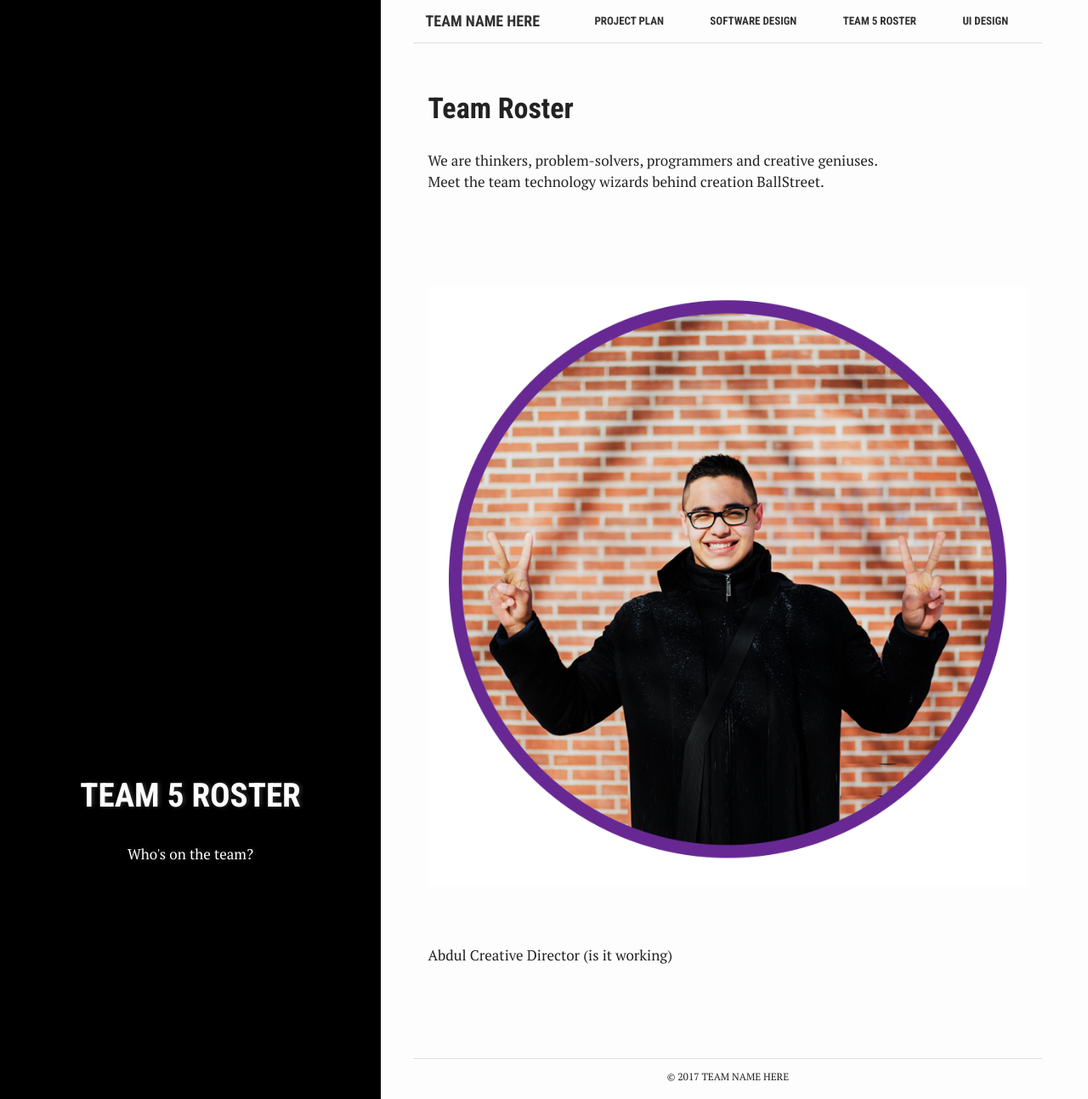
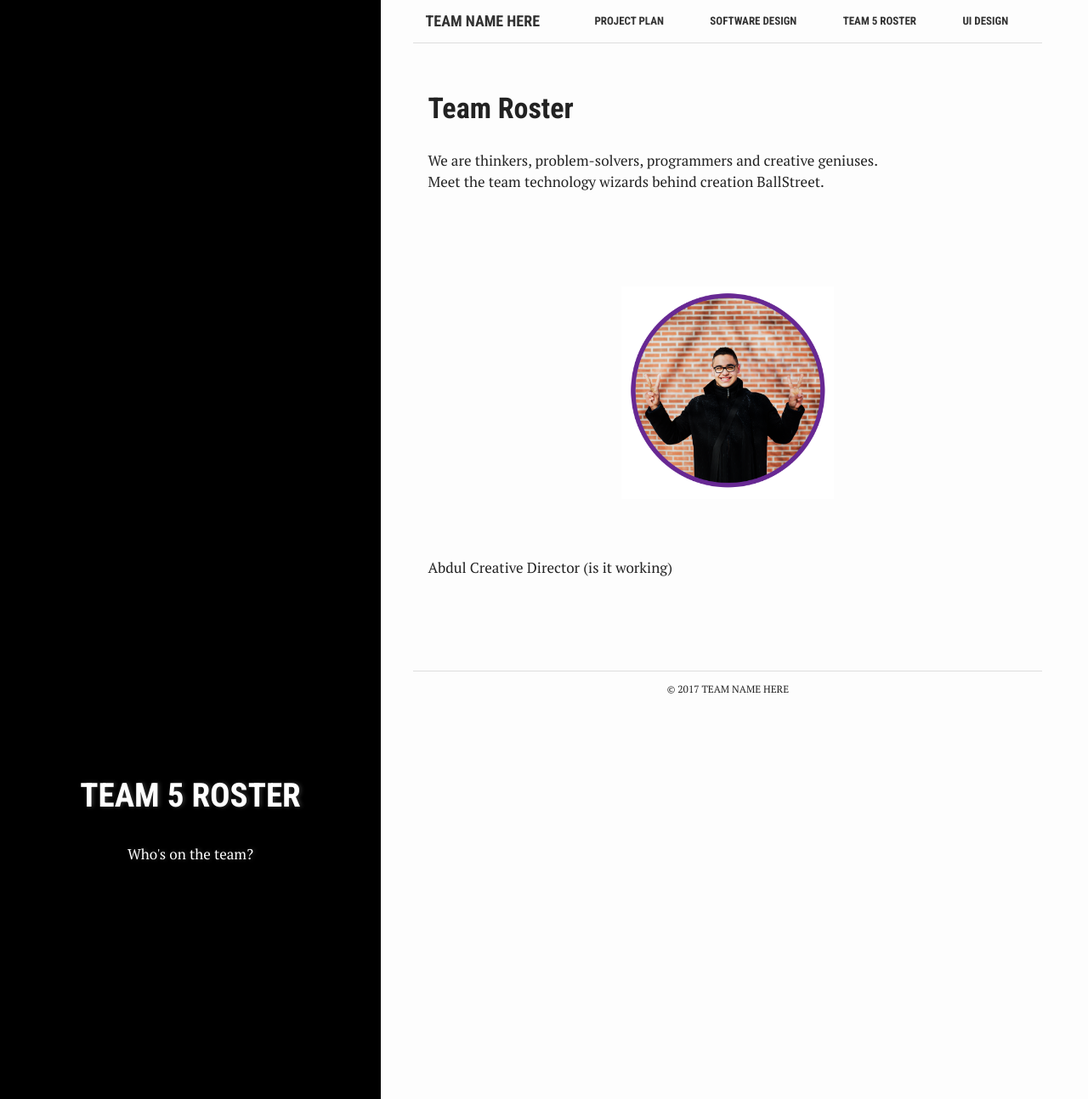
Before and after one commit to ufrauq/Ball-Street, a Jekyll site: the page built from team-roster.md, in a window 1280 px wide and 1293 px high. Shown: the whole window at 85% size. Built offline with Jekyll 4.4.1, drawn with Linux system fonts in a browser that asks for light colours.

Commit message:
Update team-roster.md

```diff
--- a/team-roster.md
+++ b/team-roster.md
@@ -11,6 +11,6 @@
 We are thinkers, problem-solvers, programmers and creative geniuses. <br>Meet the team technology wizards behind creation BallStreet.
 
 <br><br><br>
-<img src= "/assets/images/profile.png" />
+<img src= "/assets/images/profile.png"  width = "250px" />
 <br><br>
 Abdul Creative Director (is it working)
```
